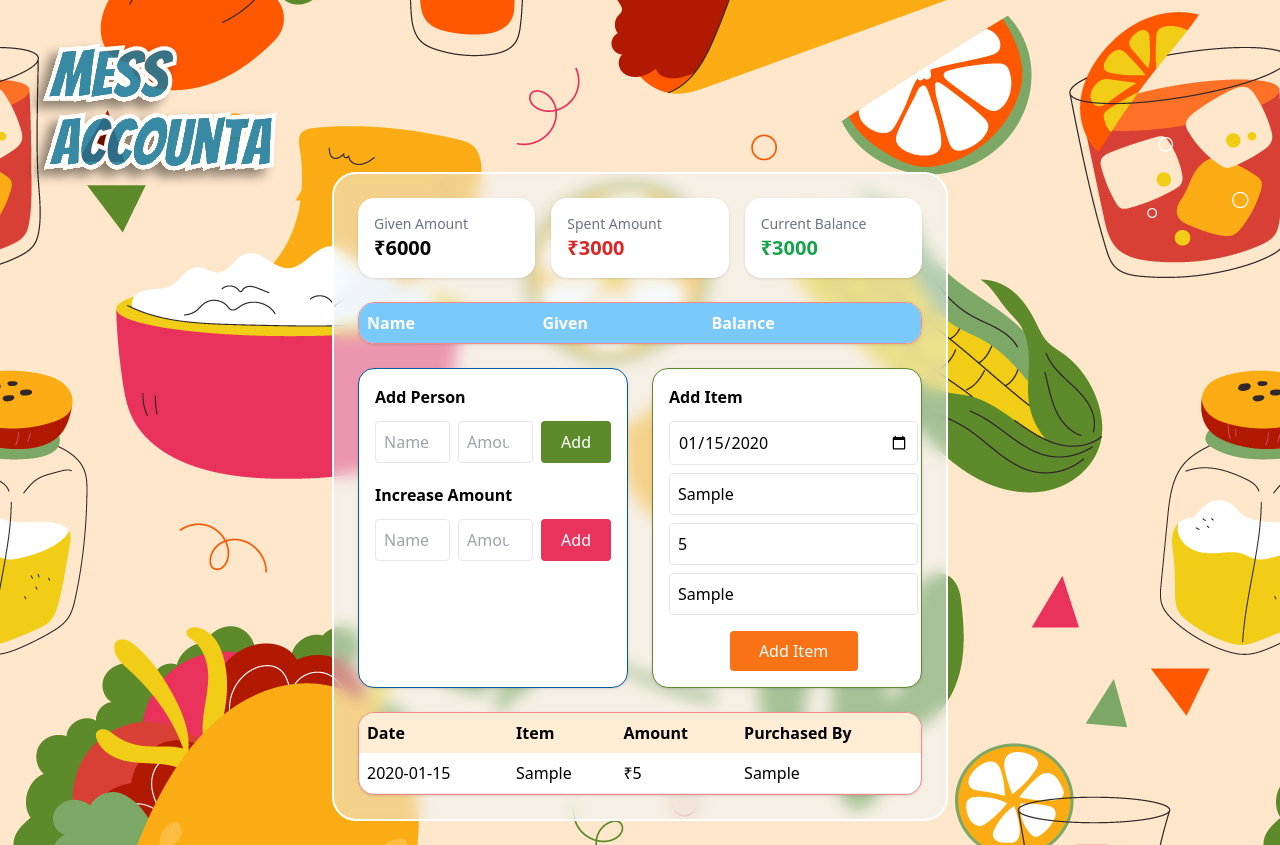
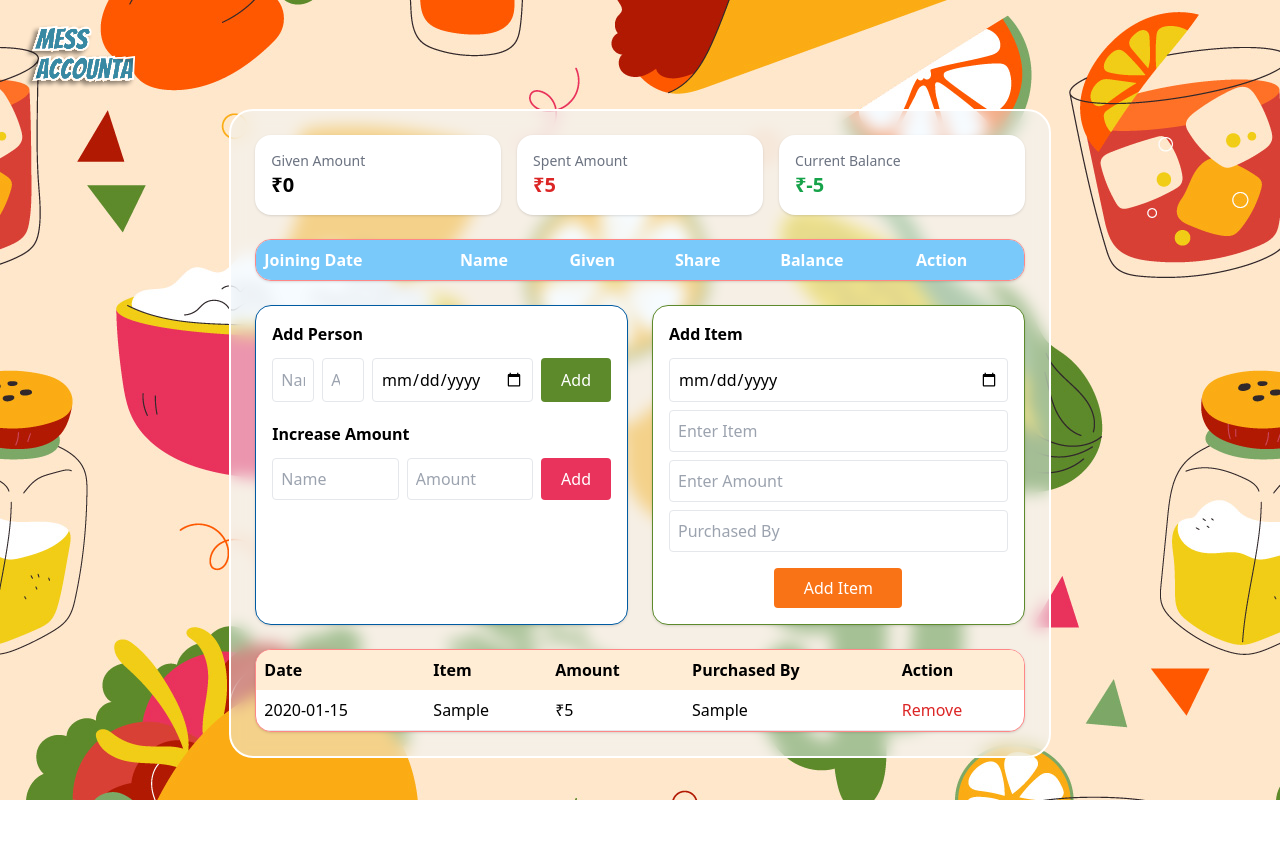
Before and after one commit to maqsud8585/Mess-Accounta, a plain HTML site: page index.html in a window 1280 px wide. Both pictures are taken after typing "2020-01-15", "Sample", "5", "Sample" into the empty fields and a click on the button "Add Item". After the commit the page ends 800 px from the top, so only its background shows below. Drawn offline with nearby package versions, Linux system fonts and the light colour scheme.

Commit message:
Adding changes

```diff
--- a/index.html
+++ b/index.html
@@ -8,26 +8,23 @@
     <script src="https://cdn.tailwindcss.com"></script>
 </head>
 
-<body class="bg-[url('./images/Bg-image.jpg')] bg-fixed min-h-screen p-6 ">
-    <img src="./images/Mess Accounta-logo.svg" alt="" class=" lg:sticky top-10 ">
-    <div class="bg-[#EEF8FF]/50 rounded-3xl w-full backdrop-blur border-2 border-white lg:w-1/2 mx-auto  p-6 ">
-
+<body class="bg-[url('./images/Bg-image.jpg')] bg-fixed min-h-screen p-6">
+    <img src="./images/Mess Accounta-logo.svg" alt="" class="w-28 sticky top-5 lg:sticky top-10">
+    <div class="bg-[#EEF8FF]/50 rounded-3xl w-full backdrop-blur border-2 border-white mt-5 lg:w-2/3 mx-auto p-6">
         <div class="max-w-6xl mx-auto">
-            <!-- Header -->
-
             <!-- Summary Cards -->
             <div class="grid grid-cols-1 md:grid-cols-3 gap-4 mb-6">
                 <div class="bg-white rounded-2xl shadow p-4">
                     <p class="text-sm text-gray-500">Given Amount</p>
-                    <p id="givenAmount" class="text-xl font-semibold">₹6000</p>
+                    <p id="givenAmount" class="text-xl font-semibold">₹0</p>
                 </div>
                 <div class="bg-white rounded-2xl shadow p-4">
                     <p class="text-sm text-gray-500">Spent Amount</p>
-                    <p id="spentAmount" class="text-xl font-semibold text-red-600">₹3000</p>
+                    <p id="spentAmount" class="text-xl font-semibold text-red-600">₹0</p>
                 </div>
                 <div class="bg-white rounded-2xl shadow p-4">
                     <p class="text-sm text-gray-500">Current Balance</p>
-                    <p id="currentAmount" class="text-xl font-semibold text-green-600">₹3000</p>
+                    <p id="currentAmount" class="text-xl font-semibold text-green-600">₹0</p>
                 </div>
             </div>
 
@@ -36,32 +33,37 @@
                 <table class="w-full border-collapse">
                     <thead>
                         <tr class="bg-[#79C9FA] text-left text-white">
+                            <th class="p-2">Joining Date</th>
                             <th class="p-2">Name</th>
                             <th class="p-2">Given</th>
+                            <th class="p-2">Share</th>
                             <th class="p-2">Balance</th>
+                            <th class="p-2">Action</th>
                         </tr>
                     </thead>
-                    <tbody id="peopleTable">
-                        <!-- JS will fill this -->
-                    </tbody>
+                    <tbody id="peopleTable"></tbody>
                 </table>
             </div>
 
             <!-- Forms -->
             <div class="grid grid-cols-1 md:grid-cols-2 gap-6">
-                <!-- Add Person and Increase Amount-->
+                <!-- Add Person and Increase Amount -->
                 <div class="bg-white rounded-2xl shadow p-4 border border-[#005BA2]">
                     <h3 class="font-semibold mb-3">Add Person</h3>
                     <div class="flex gap-2">
-                        <input id="personName" type="text" placeholder="Name" class="border p-2 rounded w-full">
-                        <input id="personAmount" type="number" placeholder="Amount" class="border p-2 rounded w-full">
-                        <button onclick="addPerson()" class="bg-[#5D8A2B] text-white px-5 py-2 rounded hover:bg-green-600">Add</button>
+                        <input id="addName" type="text" placeholder="Name" class="border p-2 rounded w-full">
+                        <input id="addAmount" type="number" placeholder="Amount" class="border p-2 rounded w-full">
+                        <input id="addDate" type="date" class="border p-2 rounded w-full">
+                        <button onclick="addPerson()"
+                            class="bg-[#5D8A2B] text-white px-5 py-2 rounded hover:bg-green-600">Add</button>
                     </div>
+
                     <h3 class="font-semibold mb-3 mt-5">Increase Amount</h3>
                     <div class="flex gap-2">
-                        <input id="personName" type="text" placeholder="Name" class="border p-2 rounded w-full">
-                        <input id="personAmount" type="number" placeholder="Amount" class="border p-2 rounded w-full">
-                        <button onclick="increaseAmount()" class="bg-[#E9335C] text-white px-5 py-2 rounded hover:bg-pink-500">Add</button>
+                        <input id="incName" type="text" placeholder="Name" class="border p-2 rounded w-full">
+                        <input id="incAmount" type="number" placeholder="Amount" class="border p-2 rounded w-full">
+                        <button onclick="increaseAmount()"
+                            class="bg-[#E9335C] text-white px-5 py-2 rounded hover:bg-pink-500">Add</button>
                     </div>
                 </div>
 
@@ -69,17 +71,18 @@
                 <div class="bg-white rounded-2xl shadow p-4 border border-[#5D8A2B]">
                     <h3 class="font-semibold mb-3">Add Item</h3>
                     <div class="grid gap-2">
-                        <input id="itemDate" type="date" class="border  p-2 rounded">
-                        <input id="itemName" type="text" placeholder="Enter Item" class="border p-2 rounded ">
+                        <input id="itemDate" type="date" class="border p-2 rounded">
+                        <input id="itemName" type="text" placeholder="Enter Item" class="border p-2 rounded">
                         <input id="itemAmount" type="number" placeholder="Enter Amount" class="border p-2 rounded">
                         <input id="purchasedBy" type="text" placeholder="Purchased By" class="border p-2 rounded">
-                        <button onclick="addItem()" class="bg-orange-500 text-white px-4 py-2 rounded mt-2 w-32 justify-self-center hover:bg-orange-400">Add
+                        <button onclick="addItem()"
+                            class="bg-orange-500 text-white px-4 py-2 rounded mt-2 w-32 justify-self-center hover:bg-orange-400">Add
                             Item</button>
                     </div>
                 </div>
             </div>
 
-            <!-- Table -->
+            <!-- Items Table -->
             <div class="bg-white rounded-2xl shadow mt-6 overflow-hidden border border-[#FF8787]">
                 <table class="w-full border-collapse">
                     <thead>
@@ -88,48 +91,131 @@
                             <th class="p-2">Item</th>
                             <th class="p-2">Amount</th>
                             <th class="p-2">Purchased By</th>
+                            <th class="p-2">Action</th>
                         </tr>
                     </thead>
-                    <tbody id="itemsTable">
-                        <!-- JS will fill this -->
-                    </tbody>
+                    <tbody id="itemsTable"></tbody>
                 </table>
             </div>
         </div>
     </div>
 
   <script>
-        let people = [];
+  let people = JSON.parse(localStorage.getItem("people")) || [];
+  let items = JSON.parse(localStorage.getItem("items")) || [];
 
-        let items = [];
+  function saveData() {
+    localStorage.setItem("people", JSON.stringify(people));
+    localStorage.setItem("items", JSON.stringify(items));
+  }
+
+  function updateSummary() {
+    const given = people.reduce((sum, p) => sum + (p.given || 0), 0);
+    const spent = items.reduce((sum, i) => sum + (i.amount || 0), 0);
+    const balance = given - spent;
+
+    document.getElementById("givenAmount").innerText = "₹" + given;
+    document.getElementById("spentAmount").innerText = "₹" + spent;
+    document.getElementById("currentAmount").innerText = "₹" + balance;
+
+    updateBalances();
+    renderItems();
+    saveData();
+  }
+
+  function updateBalances() {
+    if (people.length === 0) return;
+
+    people.forEach(p => {
+      // person ke join date ke baad wale items filter karo
+      const eligibleItems = items.filter(
+        i => new Date(i.date) >= new Date(p.date)
+      );
+
+      // un items ka total spent
+      const totalEligibleSpent = eligibleItems.reduce((sum, i) => sum + (i.amount || 0), 0);
+
+      // total members jo us item ke liye eligible hain
+      let totalShare = 0;
+      eligibleItems.forEach(item => {
+        const eligibleMembers = people.filter(
+          person => new Date(person.date) <= new Date(item.date)
+        );
+        const itemShare = item.amount / eligibleMembers.length;
+        totalShare += itemShare;
+      });
+
+      p.share = Math.round(totalShare);
+      p.balance = Math.round((p.given || 0) - totalShare);
+    });
+
+    renderPeople();
+  }
 
   function renderPeople() {
     const table = document.getElementById("peopleTable");
     table.innerHTML = "";
-            people.forEach(p => {
+    people.forEach((p, index) => {
       const row = `<tr class="border-b">
+        <td class="p-2">${p.date || "-"}</td>
         <td class="p-2">${p.name}</td>
-          <td class="p-2">₹${p.given}</td>
+        <td class="p-2">₹${p.given || 0}</td>
+        <td class="p-2">₹${p.share || 0}</td>
         <td class="p-2 ${p.balance < 0 ? "text-red-500" : "text-green-600"} font-semibold">
-            ${p.balance >= 0 ? "+" : ""}${p.balance}
+          ${p.balance >= 0 ? "+" : ""}${p.balance || 0}
+        </td>
+        <td class="p-2">
+          <button onclick="removePerson(${index})" class="text-red-600 hover:underline">Remove</button>
         </td>
       </tr>`;
       table.innerHTML += row;
+    });
+  }
 
+  function renderItems() {
+    const table = document.getElementById("itemsTable");
+    table.innerHTML = "";
+    items.forEach((i, index) => {
+      const row = `<tr class="border-b">
+        <td class="p-2">${i.date}</td>
+        <td class="p-2">${i.name}</td>
+        <td class="p-2">₹${i.amount}</td>
+        <td class="p-2">${i.buyer}</td>
+        <td class="p-2">
+          <button onclick="removeItem(${index})" class="text-red-600 hover:underline">Remove</button>
+        </td>
+      </tr>`;
+      table.innerHTML += row;
     });
   }
 
   function addPerson() {
-            const name = document.getElementById("personName").value;
-            const amount = Number(document.getElementById("personAmount").value);
-            if (!name || !amount) return;
-            people.push({ name, given: amount, balance: amount });
-            renderPeople();
-            console.log(amount);
+    const name = document.getElementById("addName").value;
+    const amount = Number(document.getElementById("addAmount").value);
+    const date = document.getElementById("addDate").value || new Date().toISOString().split("T")[0];
+
+    if (!name || isNaN(amount)) return;
+
+    people.push({ name, given: amount, date, share: 0, balance: 0 });
+
+    document.getElementById("addName").value = "";
+    document.getElementById("addAmount").value = "";
+    document.getElementById("addDate").value = "";
+
+    updateSummary();
   }
 
   function increaseAmount() {
-            const $increaseAmount = document.getElementById("")
+    const name = document.getElementById("incName").value;
+    const amount = Number(document.getElementById("incAmount").value);
+    if (!name || isNaN(amount)) return;
+    const person = people.find(p => p.name === name);
+    if (person) {
+      person.given += amount;
+    }
+    document.getElementById("incName").value = "";
+    document.getElementById("incAmount").value = "";
+    updateSummary();
   }
 
   function addItem() {
@@ -137,21 +223,32 @@
     const name = document.getElementById("itemName").value;
     const amount = Number(document.getElementById("itemAmount").value);
     const buyer = document.getElementById("purchasedBy").value;
-            if (!date || !name || !amount || !buyer) return;
+    if (!date || !name || isNaN(amount) || !buyer) return;
 
     items.push({ date, name, amount, buyer });
 
-            const row = `<tr class="border-b">
-        <td class="p-2">${date}</td>
-        <td class="p-2">${name}</td>
-        <td class="p-2">₹${amount}</td>
-        <td class="p-2">${buyer}</td>
-      </tr>`;
-            document.getElementById("itemsTable").innerHTML += row;
+    document.getElementById("itemDate").value = "";
+    document.getElementById("itemName").value = "";
+    document.getElementById("itemAmount").value = "";
+    document.getElementById("purchasedBy").value = "";
+
+    updateSummary();
   }
 
-        renderPeople();
+  function removePerson(index) {
+    people.splice(index, 1);
+    updateSummary();
+  }
+
+  function removeItem(index) {
+    items.splice(index, 1);
+    updateSummary();
+  }
+
+  // Load data from localStorage on page load
+  updateSummary();
 </script>
+
 </body>
 
 </html>
```
Lines whose indentation alone changed are shown as unchanged.
